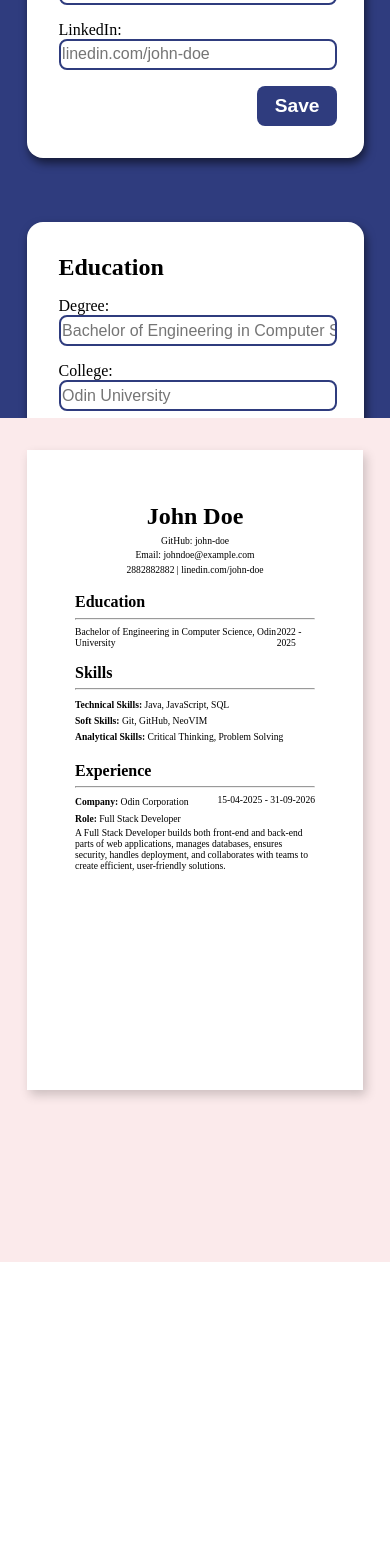
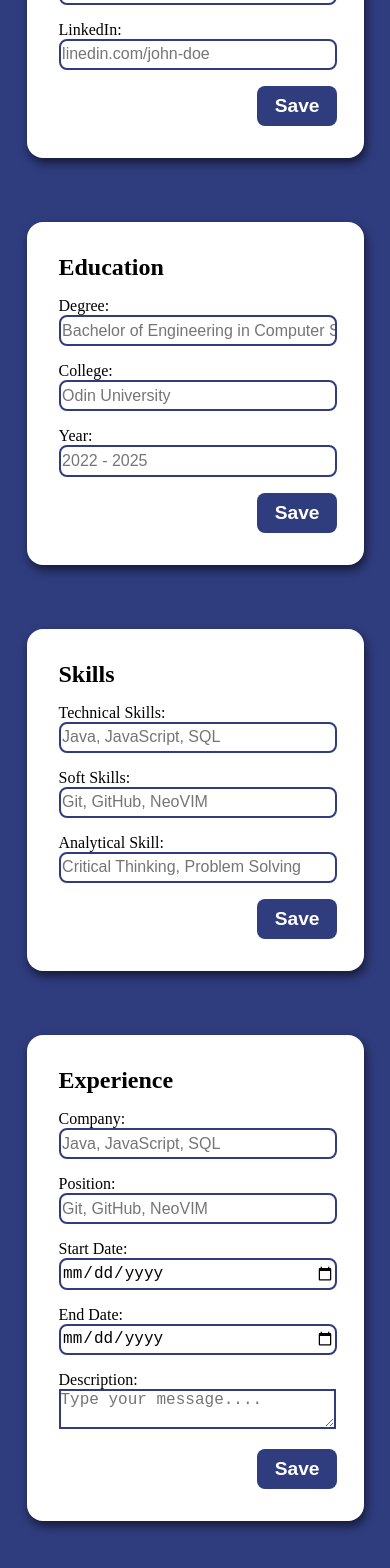
Before and after one commit to dark-prince05/cv-application, a React (Vite) app: page / in a window 390 px wide. Shown: the part 426-1994 px from the top of the page. Before the commit the page ends 1688 px from the top, so only its background shows below. Built offline with nearby package versions, Linux system fonts and the light colour scheme.

Commit message:
Fix alignments in smaller screens

```diff
--- a/src/styles/style.css
+++ b/src/styles/style.css
@@ -126,79 +126,47 @@ form {
   }
 
   .user-info {
-    background-color: #2f3c7e;
-    overflow: scroll;
-    height: 100vh;
-  }
-
-  .gen-details > h1 {
-    color: white;
-    text-align: center;
-    font-size: 2.5rem;
+    height: auto;
   }
 
   form {
-    background-color: #ffffff;
-    display: grid;
-    row-gap: 1rem;
-    border-radius: 1rem;
-    align-self: start;
-    box-shadow: 2px 5px 10px #00000090;
-    padding: 2rem;
     width: 80vw;
-    margin: 4rem auto;
   }
 
   .preview {
     width: 100vw;
-    background-color: #fbeaeb;
-    height: 100vh;
-    overflow: scroll;
+    height: auto;
   }
 
   .details input {
     width: 80vw;
-    height: 1.7rem;
-    border-radius: 0.5rem;
-    font-size: 1rem;
-    border: 2px solid #2f3c7e;
-    padding-left: 0.1rem;
+  }
+  .exp-details textarea {
+    width: 80vw;
   }
 }
 
 @media (max-width: 800px) {
+  .user-info {
+    height: auto;
+  }
   form {
-    background-color: #ffffff;
-    display: grid;
-    row-gap: 1rem;
-    border-radius: 1rem;
-    align-self: start;
-    box-shadow: 2px 5px 10px #00000090;
-    padding: 2rem;
     width: 70vw;
-    margin: 4rem auto;
   }
 
   .preview {
-    width: 100vw;
-    background-color: #fbeaeb;
-    height: 100vh;
+    height: auto;
   }
 
   .details input {
     width: 70vw;
-    height: 1.7rem;
-    border-radius: 0.5rem;
-    font-size: 1rem;
-    border: 2px solid #2f3c7e;
-    padding-left: 0.1rem;
   }
   .cv-sheet {
-    width: 15rem;
-    height: 34rem;
-    background-color: #ffffff;
-    margin: 2rem auto;
-    box-shadow: 3px 5px 10px #00000030;
-    padding: 3rem;
+    width: 70vw;
+    height: 70vh;
+  }
+
+  .exp-details textarea {
+    width: 70vw;
   }
 }
```
